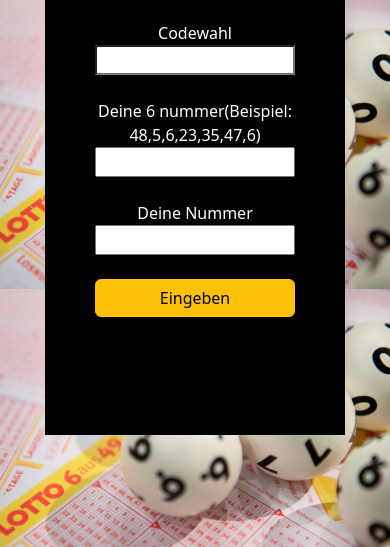
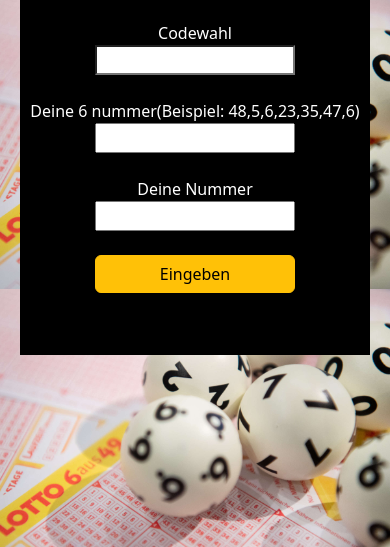
Before and after one commit to alfredlog/lottobbcf, a plain HTML site: page wahl.html in a window 390 px wide. Shown: the part 297-844 px from the top of the page. Drawn offline with Linux system fonts and the light colour scheme; no server answers; files whose address does not match are found by name.

Commit message:
Update style.css

```diff
--- a/style.css
+++ b/style.css
@@ -66,7 +66,8 @@ input
 }
 .T2
 {
-    width: 300px;
+    width: 350px;
+    height: 500px;
 }
 
 }
```
